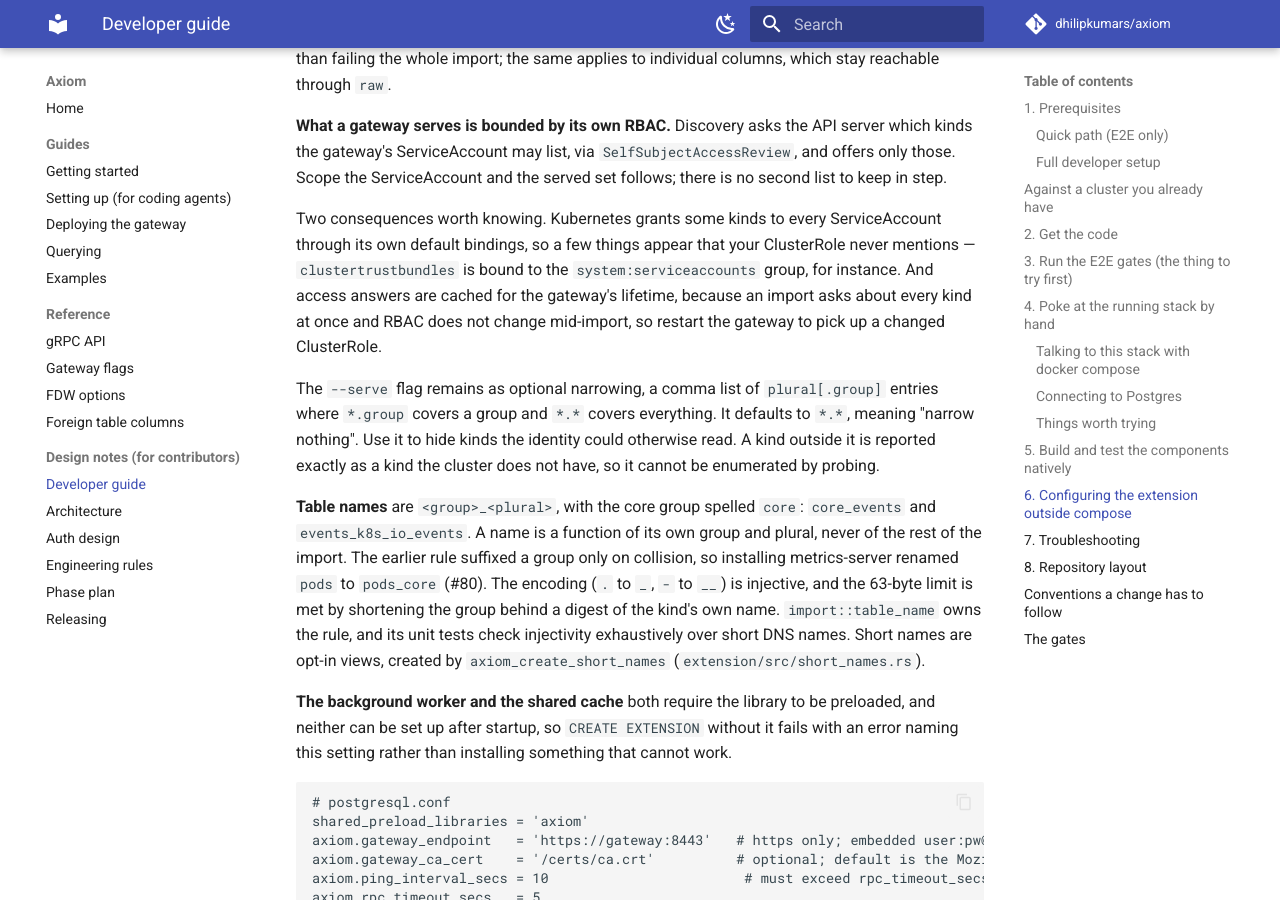
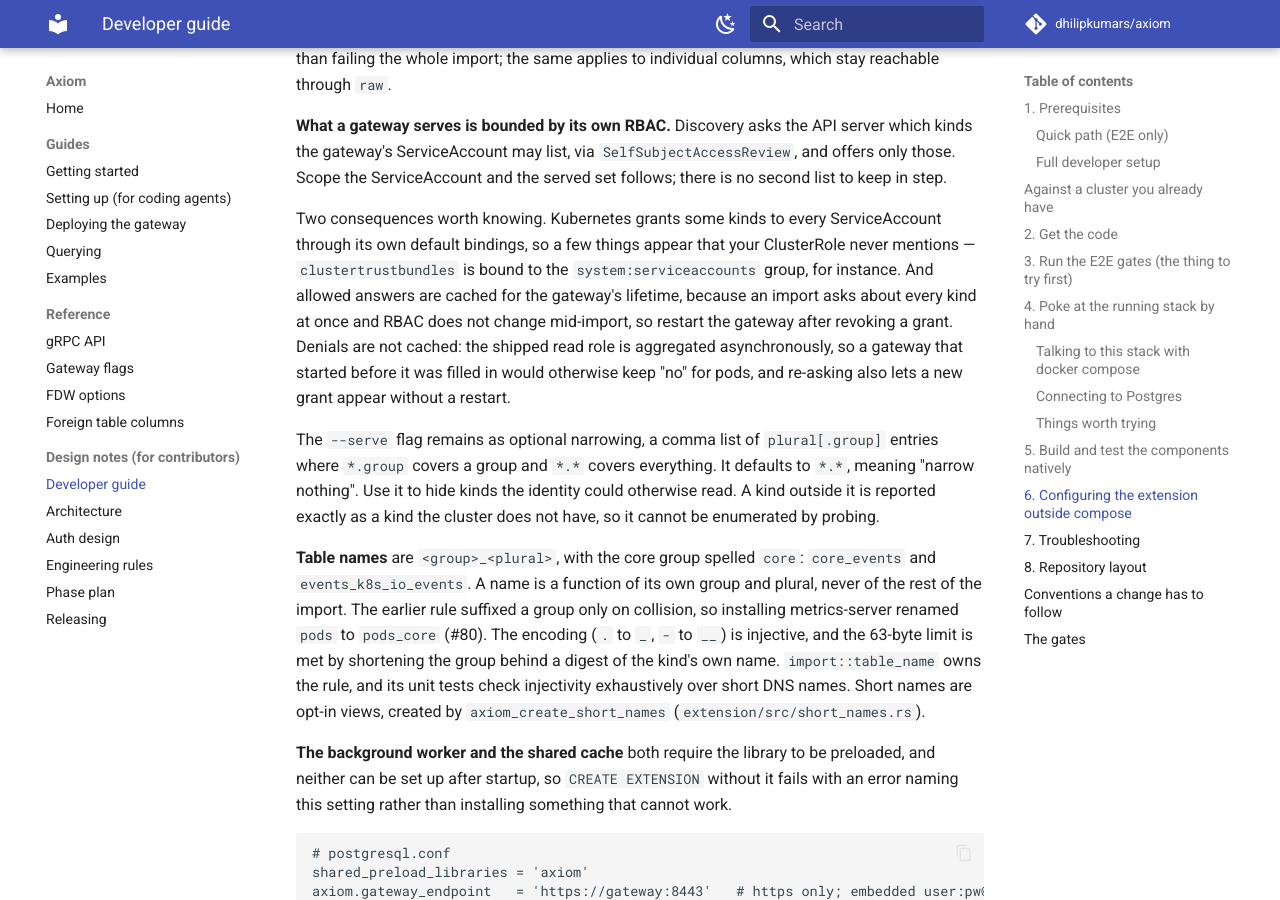
Before and after one commit to dhilipkumars/axiom, an MkDocs documentation site: the page built from docs/development.md, in a window 1280 px wide and 900 px high, scrolled down 10886 px. Built offline with MkDocs 1.6.1 and Material for MkDocs 9.7.7, drawn with Linux system fonts in a browser that asks for light colours; comment, search, counter and statistics services are not loaded; some of the changed text lies outside the part shown.

Commit message:
Stop caching access denials in the gateway
SelfAccess cached every answer for the process lifetime, denials included.
The shipped read role is now an aggregated ClusterRole, which the controller
fills in asynchronously after it is applied. A gateway that started inside
that window -- a GitOps tool applying RBAC and the Deployment together -- cached
"no" for pods and served nothing until someone restarted it. Found in review.

Allowed answers are still cached; denials are asked again. That costs one
review per denied kind per import, and with broad reads few kinds are denied.
It also means a new grant, such as a labelled ClusterRole for a CRD, appears on
the next import without a restart. A revoked grant still needs one.

The tests pin both halves and the race itself: a review that says no and then
yes is seen as yes. Restoring the old always-cache behaviour fails both.

The docs that explained a restart as "it caches what it may access" now say
which changes need one. kind_deploy_gateway's doc comment had been separated
from its function by the aggregation helper inserted above it; it is back.

Co-Authored-By: Claude Opus 5.5 <noreply@anthropic.com>

```diff
--- a/docs/development.md
+++ b/docs/development.md
@@ -109,7 +109,7 @@ gateway](guides/deploying.md). Supporting remote clusters from `local-dev` is
 tracked in [#68](https://github.com/dhilipkumars/axiom/issues/68).
 
 **Re-running is how you pick up a newly granted kind.** The gateway reads its
-kubeconfig once and caches authorization decisions for its lifetime, so
+kubeconfig once and caches what it is allowed for its lifetime, so
 `local-dev-up` recreates it rather than leaving it running. It also replaces the
 imported foreign tables — only those, and without `CASCADE`, so if a view of
 yours depends on one it stops and tells you rather than dropping your work.
@@ -534,10 +534,12 @@ the served set follows; there is no second list to keep in step.
 Two consequences worth knowing. Kubernetes grants some kinds to every
 ServiceAccount through its own default bindings, so a few things appear that
 your ClusterRole never mentions — `clustertrustbundles` is bound to the
-`system:serviceaccounts` group, for instance. And access answers are cached for
+`system:serviceaccounts` group, for instance. And allowed answers are cached for
 the gateway's lifetime, because an import asks about every kind at once and
-RBAC does not change mid-import, so restart the gateway to pick up a changed
-ClusterRole.
+RBAC does not change mid-import, so restart the gateway after revoking a grant.
+Denials are not cached: the shipped read role is aggregated asynchronously, so
+a gateway that started before it was filled in would otherwise keep "no" for
+pods, and re-asking also lets a new grant appear without a restart.
 
 The `--serve` flag remains as optional narrowing, a comma list of
 `plural[.group]` entries where `*.group` covers a group and `*.*` covers
```
Also changed, not shown: .changes/metrics-and-events.md (+4 -0 lines), docs/guides/deploying.md (+2 -1 lines), docs/guides/for-agents.md (+3 -3 lines), docs/guides/getting-started.md (+4 -3 lines), 6 other files.
